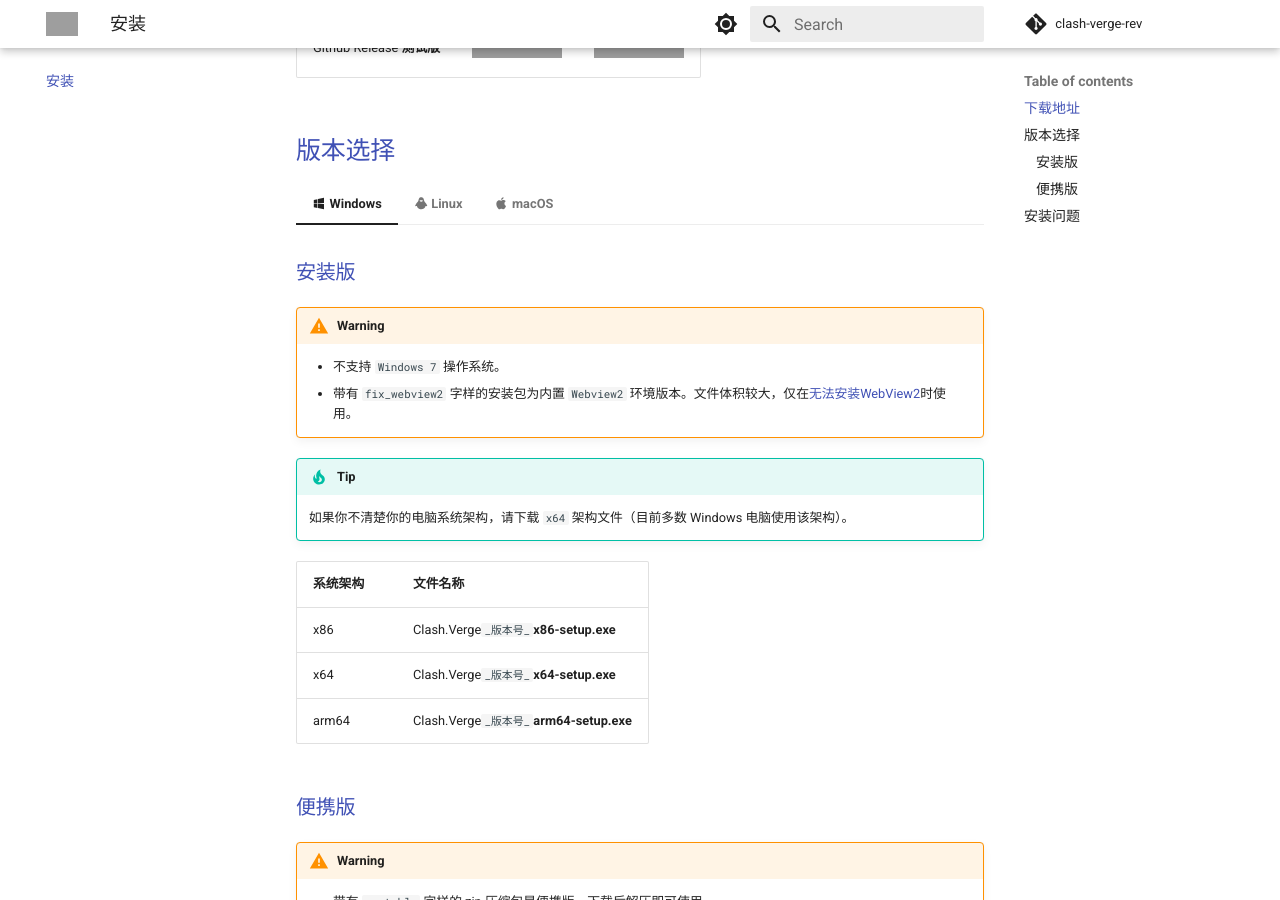
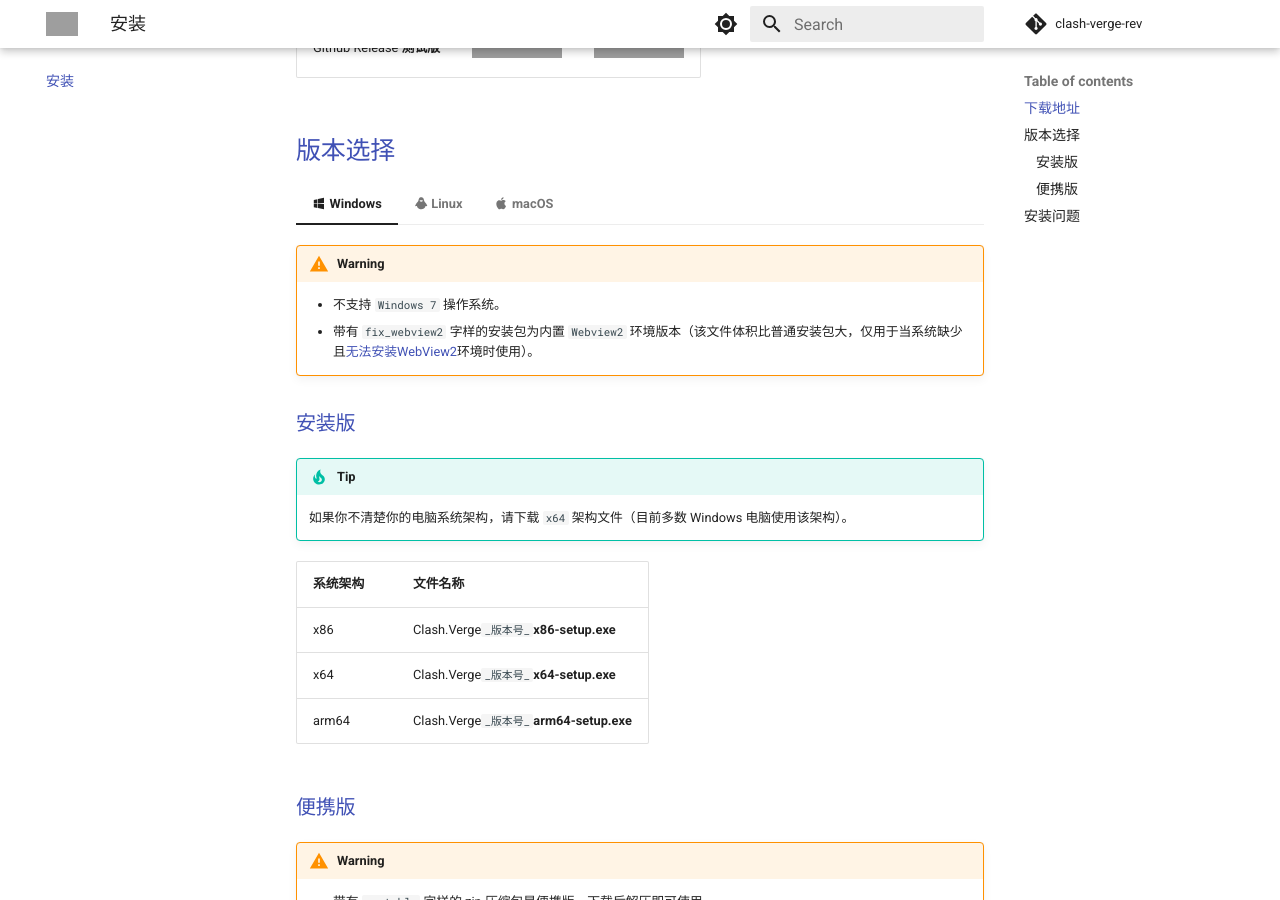
Before and after one commit to clash-verge-rev/clash-verge-rev.github.io, an MkDocs documentation site: the page built from docs/install.md, in a window 1280 px wide and 900 px high, scrolled down 393 px. Built offline with MkDocs 1.6.1 and Material for MkDocs 9.7.7, drawn with Linux system fonts in a browser that asks for light colours; comment, search, counter and statistics services are not loaded; grey boxes are pictures that could not be loaded.

Commit message:
chore: install typo

```diff
--- a/docs/install.md
+++ b/docs/install.md
@@ -11,12 +11,12 @@
 
 === ":material-microsoft-windows: Windows"
 
-    ### 安装版
     <!-- prettier-ignore -->
     !!! warning
         - 不支持 `Windows 7` 操作系统。
-        - 带有 `fix_webview2` 字样的安装包为内置 `Webview2` 环境版本。文件体积较大，仅在[无法安装WebView2](./faq/install.md#_1)时使用。
+        - 带有 `fix_webview2` 字样的安装包为内置 `Webview2` 环境版本（该文件体积比普通安装包大，仅用于当系统缺少且[无法安装WebView2](./faq/install.md#_1)环境时使用）。
 
+    ### 安装版
     <!-- prettier-ignore -->
     !!! tip
         如果你不清楚你的电脑系统架构，请下载 `x64` 架构文件（目前多数 Windows 电脑使用该架构）。
```
